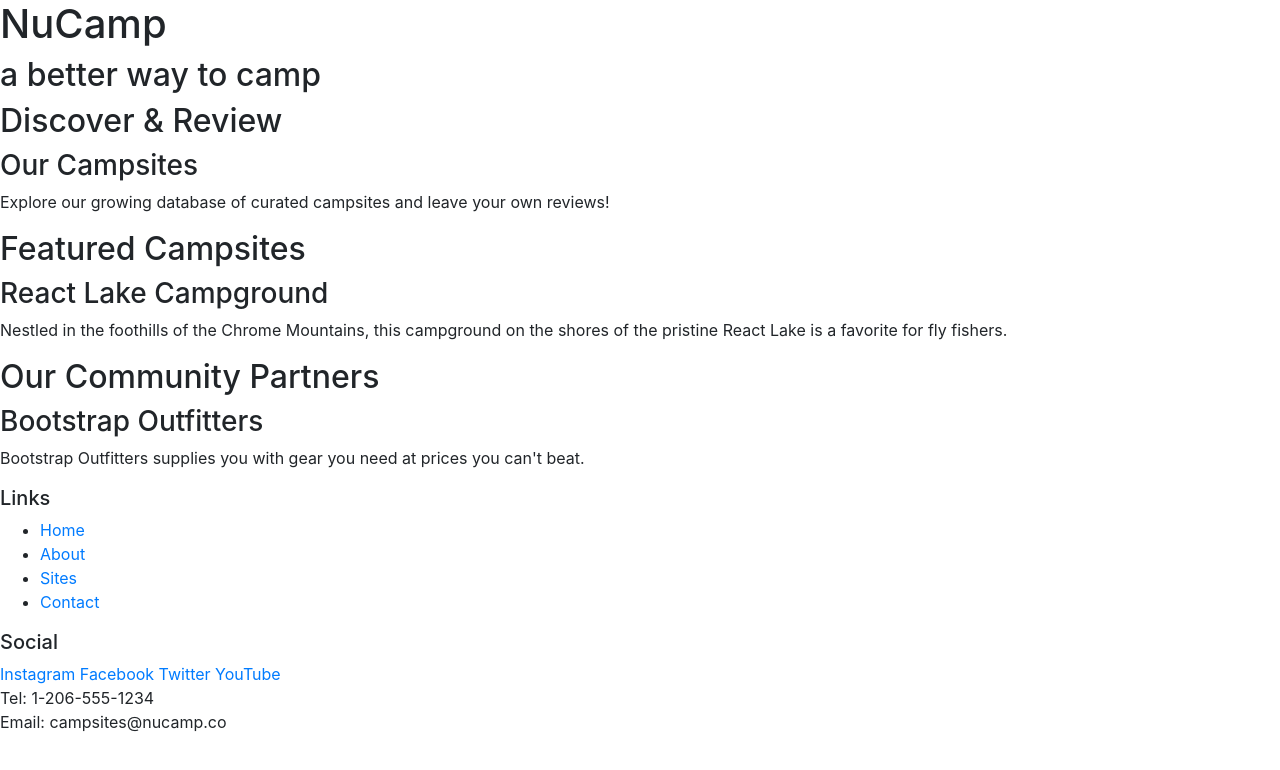
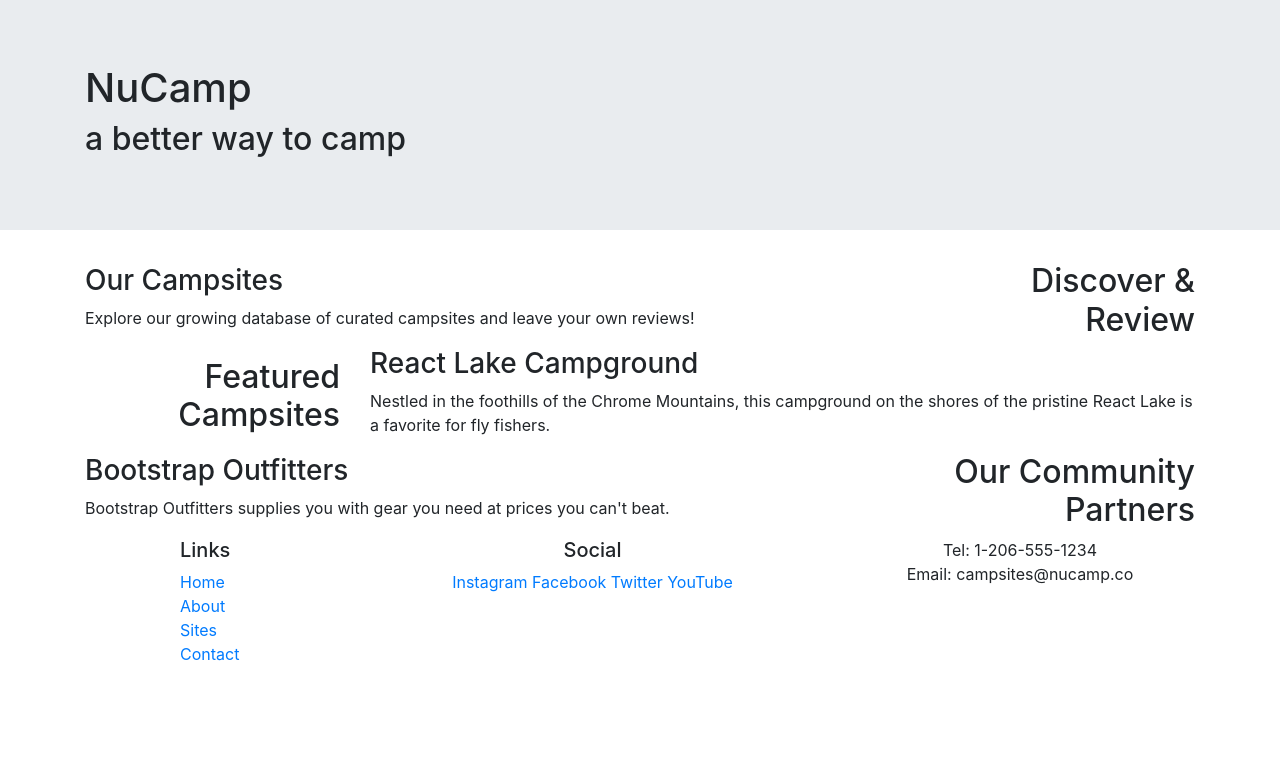
Before and after one commit to bapkalna/nucampsite, a website: page index.html in a window 1280 px wide. Drawn offline with nearby package versions, Linux system fonts and the light colour scheme.

Commit message:
Icon Fonts

```diff
--- a/index.html
+++ b/index.html
@@ -9,56 +9,82 @@
     <!-- Bootstrap CSS -->
     <link rel="stylesheet" href="node_modules/bootstrap/dist/css/bootstrap.min.css" />
 
+    <!-- Additional CSS must be placed after Bootstrap CSS -->
+    <link rel="stylesheet" href="https://fonts.googleapis.com/css?family=Lobster|Open+Sans" />
+    <link rel="stylesheet" href="css/styles.css" />
+
     <title>NuCamp: A Better Way To Camp</title>
 </head>
 
 <body>
 
-    <header>
-        <div>
+    <header class="jumbotron jumbotron-fluid">
+        <div class="container">
+            <div class="row">
+                <div class="col">
                     <h1>NuCamp</h1>
                     <h2>a better way to camp</h2>
                 </div>
+            </div>
+        </div>
     </header>
 
-    <div>
-        <h2>Discover & Review</h2>
+    <div class="container">
+        <div class="row row-content align-items-center">
+            <div class="col-sm-4 order-sm-last col-md-3">
+                <h2 class="text-sm-right">Discover & Review</h2>
+            </div>
+            <div class="col">
                 <h3>Our Campsites</h3>
                 <p>Explore our growing database of curated campsites and leave your own reviews!</p>
             </div>
+        </div>
 
-    <div>
-        <h2>Featured Campsites</h2>
+        <div class="row row-content align-items-center">
+            <div class="col-sm-4 col-md-3">
+                <h2 class="text-sm-right">Featured Campsites</h2>
+            </div>
+            <div class="col">
                 <h3>React Lake Campground</h3>
                 <p>Nestled in the foothills of the Chrome Mountains, this campground on the shores of the pristine React Lake is a favorite for fly fishers.</p>
             </div>
+        </div>
 
-    <div>
-        <h2>Our Community Partners</h2>
+        <div class="row row-content align-items-center">
+            <div class="col-sm-4 order-sm-last col-md-3">
+                <h2 class="text-sm-right">Our Community Partners</h2>
+            </div>
+            <div class="col">
                 <h3>Bootstrap Outfitters</h3>
                 <p>Bootstrap Outfitters supplies you with gear you need at prices you can't beat.</p>
             </div>
+        </div>
+    </div>
 
     <footer>
-        <div>
+        <div class="container">
+            <div class="row">
+                <div class="col-4 col-sm-2 offset-1">
                     <h5>Links</h5>
-            <ul>
+                    <ul class="list-unstyled">
                         <li><a href="#">Home</a></li>
                         <li><a href="#">About</a></li>
                         <li><a href="#">Sites</a></li>
                         <li><a href="#">Contact</a></li>
                     </ul>
                 </div>
-        <div>
+                <div class="col-6 col-sm-5 text-center">
                     <h5>Social</h5>
                     <a href="http://instagram.com/">Instagram</a>
                     <a href="http://facebook.com/">Facebook</a>
                     <a href="http://twitter.com/">Twitter</a>
                     <a href="http://youtube.com/">YouTube</a>
                 </div>
-        <div>
+                <div class="col-sm-4 text-center">
                     Tel: 1-206-555-1234<br />
                     Email: campsites@nucamp.co
+                </div>
+            </div>
         </div>
     </footer>
 
```
Lines whose indentation alone changed are shown as unchanged.
